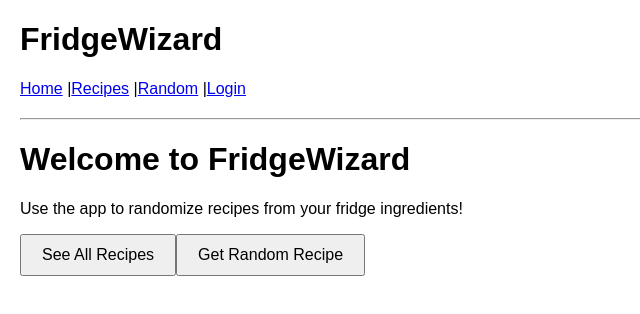
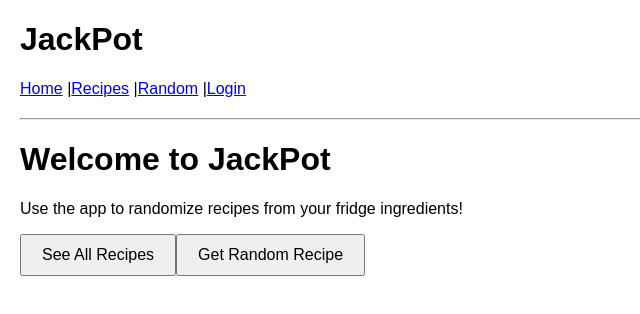
Before and after one commit to MertFindik97/Group_11, a Next.js app in the folder Group_11/jackpot-app/: page / in a window 1280 px wide. Shown: the top 314 px of the page, without its empty margins (0-640 px from the left). Built offline with nearby package versions, Linux system fonts and the light colour scheme.

Commit message:
changed app title

```diff
--- a/Group_11/jackpot-app/pages/_app.js
+++ b/Group_11/jackpot-app/pages/_app.js
@@ -4,7 +4,7 @@ export default function App({ Component, pageProps }) {
   return (
     <>
       <header>
-        <h1>FridgeWizard</h1>
+        <h1>JackPot</h1>
         <nav>
           <a href="/">Home</a> |
           <a href="/recipes">Recipes</a> |
--- a/Group_11/jackpot-app/pages/index.js
+++ b/Group_11/jackpot-app/pages/index.js
@@ -3,7 +3,7 @@ import Link from 'next/link';
 export default function Home() {
   return (
     <div>
-      <h1>Welcome to FridgeWizard</h1>
+      <h1>Welcome to JackPot</h1>
       <p>Use the app to randomize recipes from your fridge ingredients!</p>
       <Link href="/recipes"><button>See All Recipes</button></Link>
       <Link href="/random"><button>Get Random Recipe</button></Link>
```
